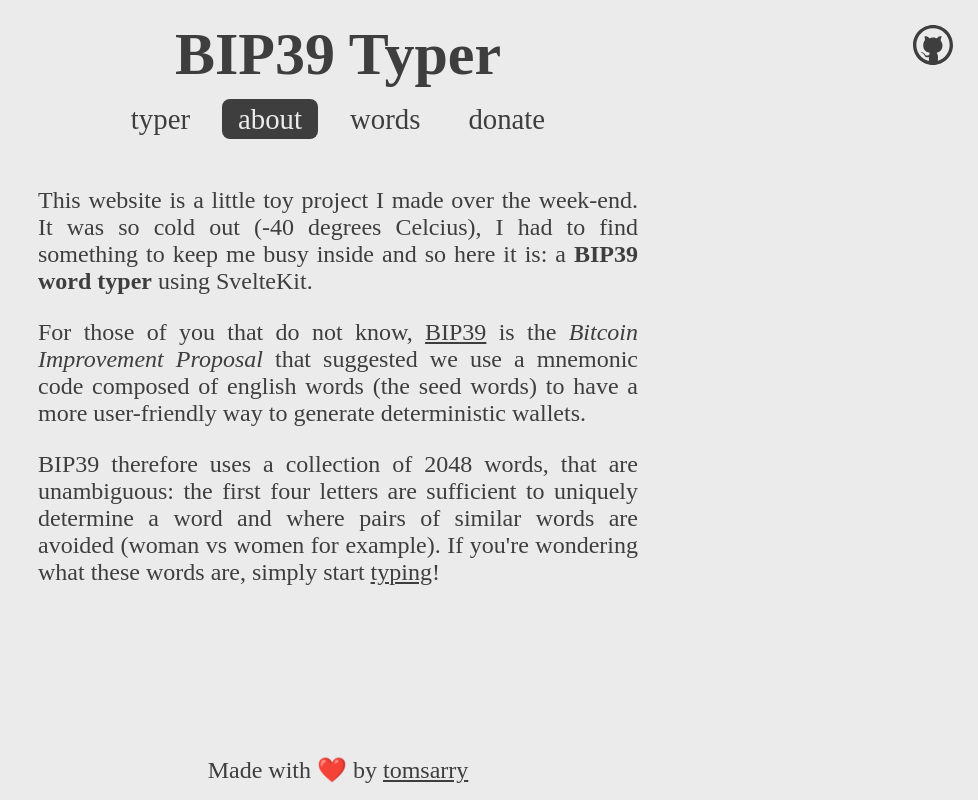
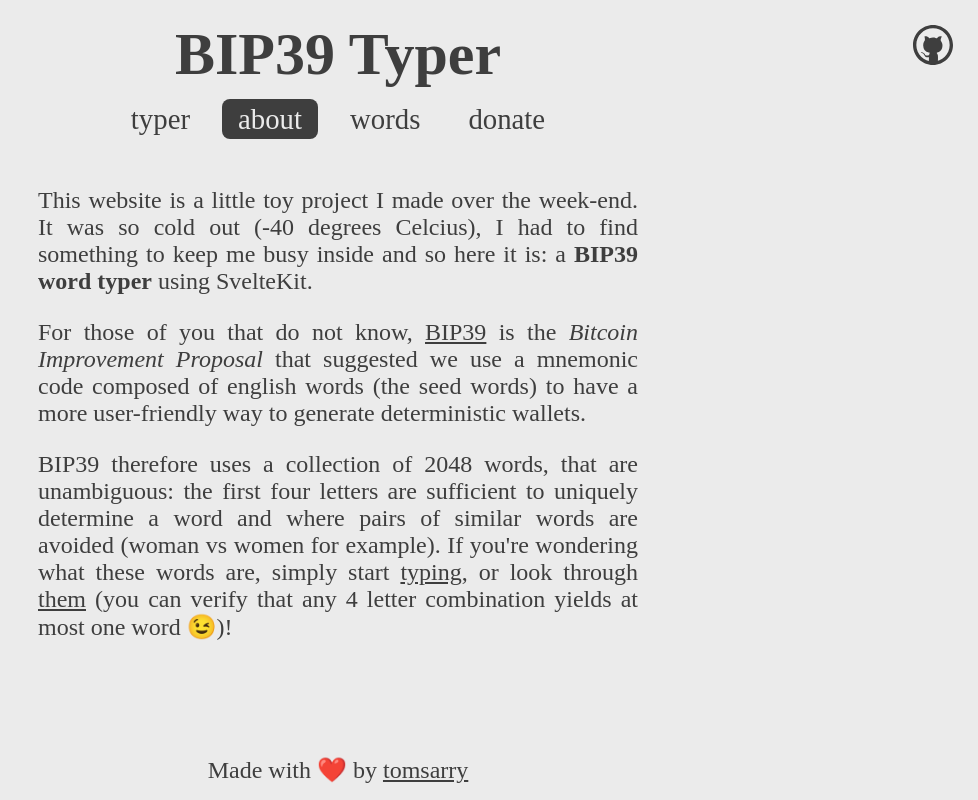
Before and after one commit to tomsarry/typer, a SvelteKit app: page /about in a window 1280 px wide. Shown: the whole page, without its empty margins (302-1280 px from the left). Built offline with nearby package versions, Linux system fonts and the light colour scheme; a web font is replaced by a local one.

Commit message:
feat: link words page from about description

```diff
--- a/src/routes/about/+page.svelte
+++ b/src/routes/about/+page.svelte
@@ -25,7 +25,8 @@
 		are sufficient to uniquely determine a word and where pairs of similar words are avoided (woman
 		vs women for example). If you're wondering what these words are, simply start <a href="/"
 			>typing</a
-		>!
+		>, or look through <a href="/words">them</a> (you can verify that any 4 letter combination yields
+		at most one word 😉)!
 	</p>
 </div>
 
```
